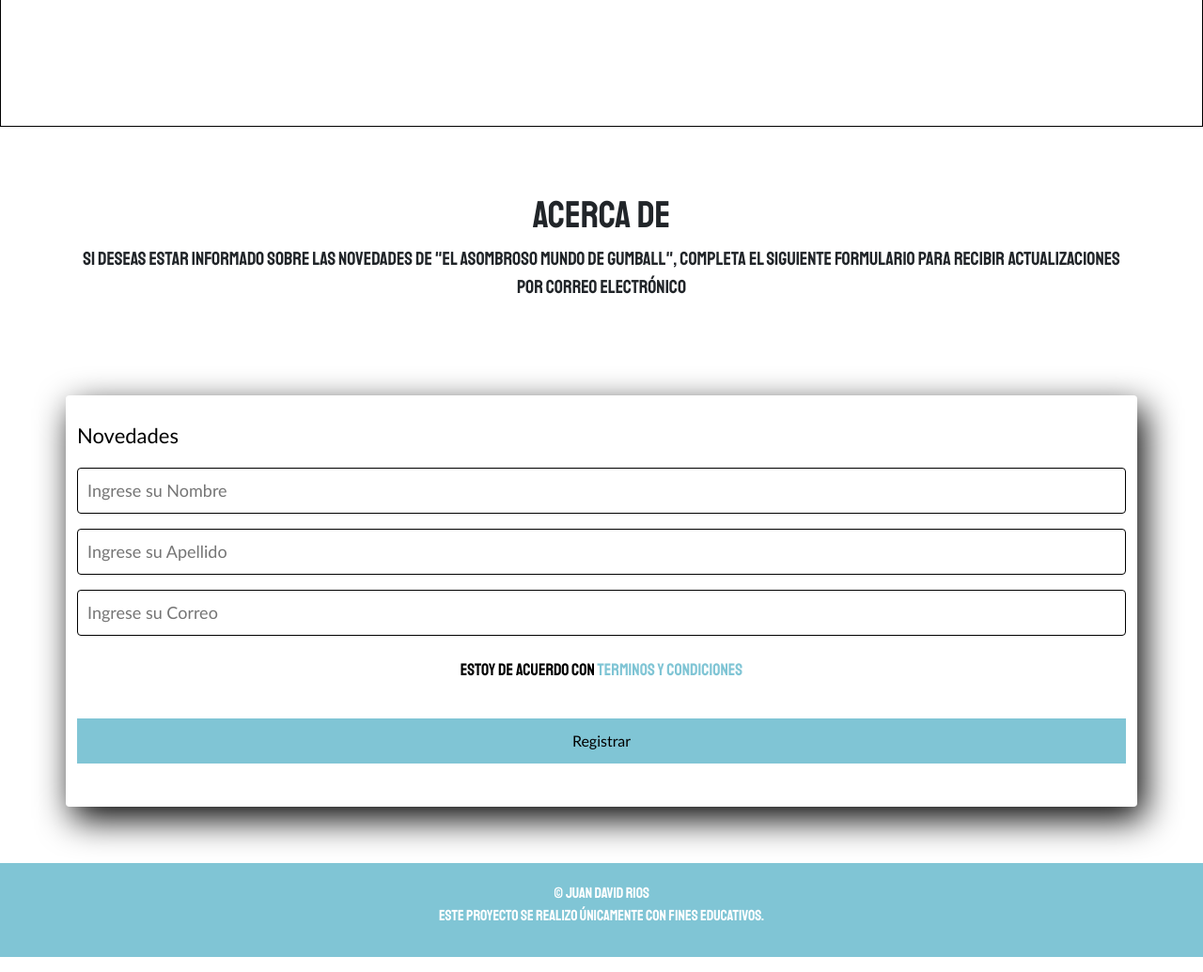
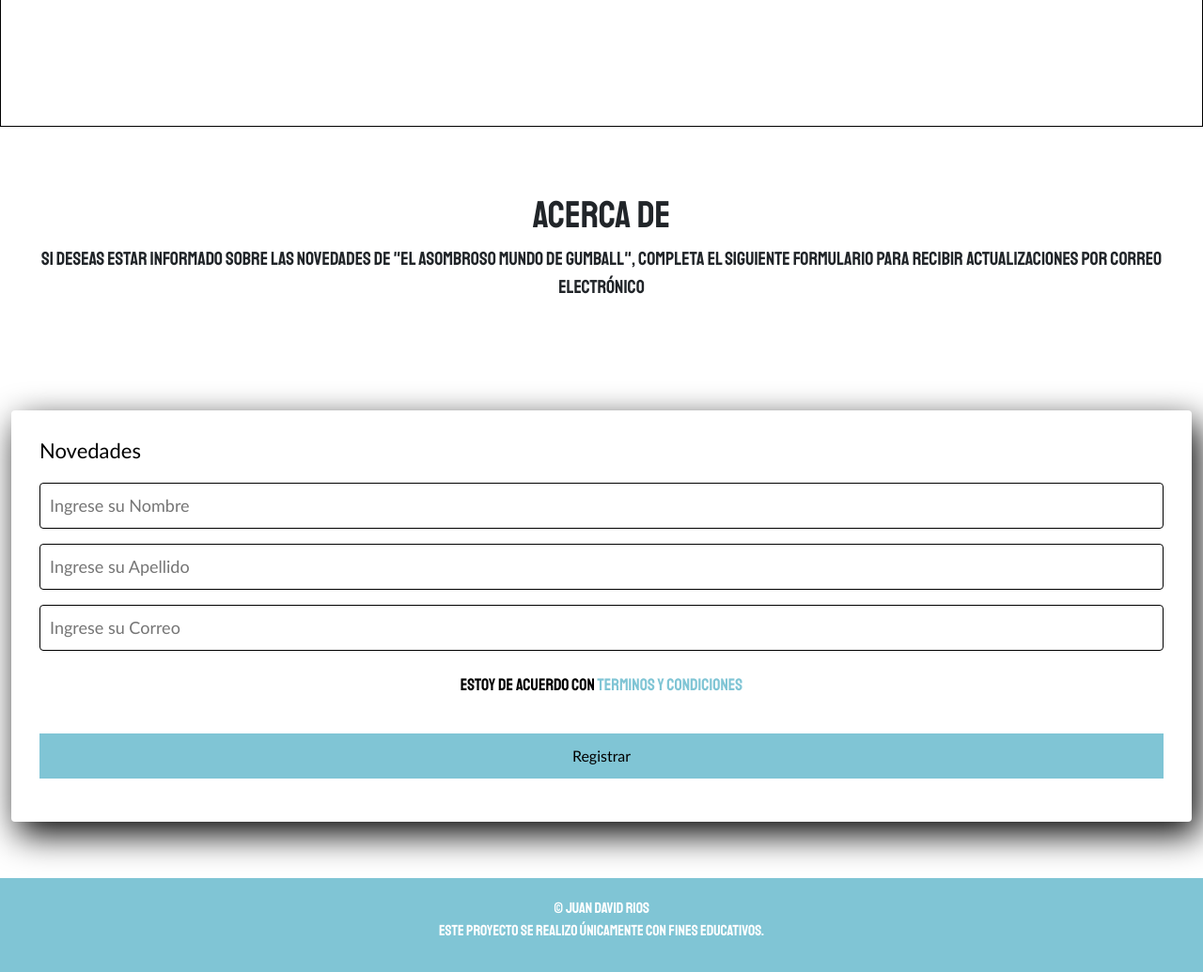
Before and after one commit to ElIngeJuan/Gumall-FanPage, a website: page index.html in a window 1280 px wide. Shown: the part 6560-7595 px from the top of the page at 94% size. Drawn offline with nearby package versions, Linux system fonts and the light colour scheme.

Commit message:
helpemeplis

```diff
--- a/index.html
+++ b/index.html
@@ -261,11 +261,11 @@
 
 
       <div class="container-fluid form">
-        <div class="container">
+        <div class="row">
         <h2 class="Acerca_de" id="Acerca_de">Acerca de</h2>
         <p class="infoacerca">Si deseas estar informado sobre las novedades de "El asombroso mundo de Gumball", completa el siguiente formulario para recibir actualizaciones por correo electrónico</p>
         </div>
-        <div class="container form-register">
+        <div class="col form-register">
           <h4>Novedades</h4>
           <input class="controls" type="text" name="nombres" id="nombres" placeholder="Ingrese su Nombre">
           <input class="controls" type="text" name="apellidos" id="apellidos" placeholder="Ingrese su Apellido">
```
